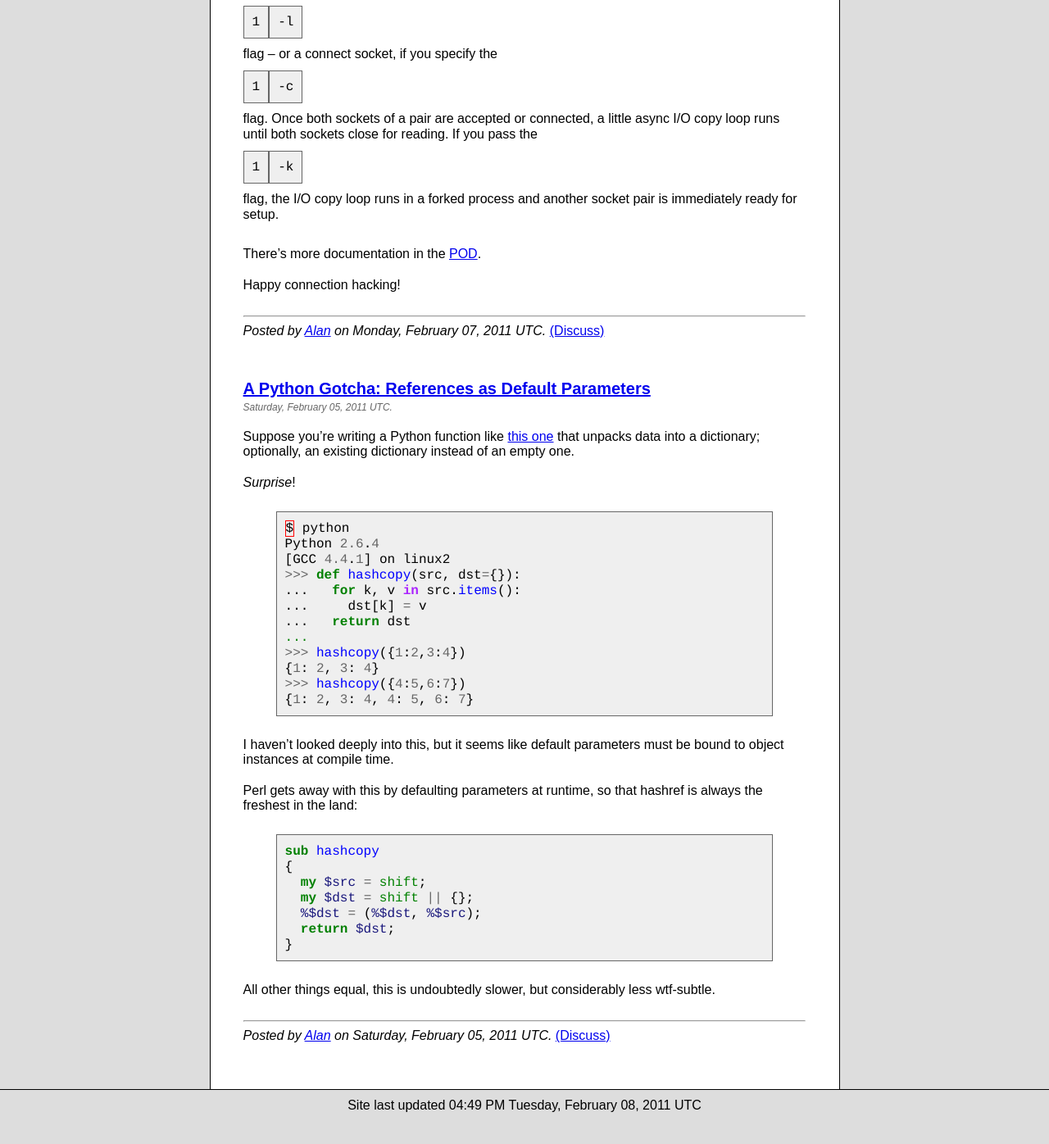
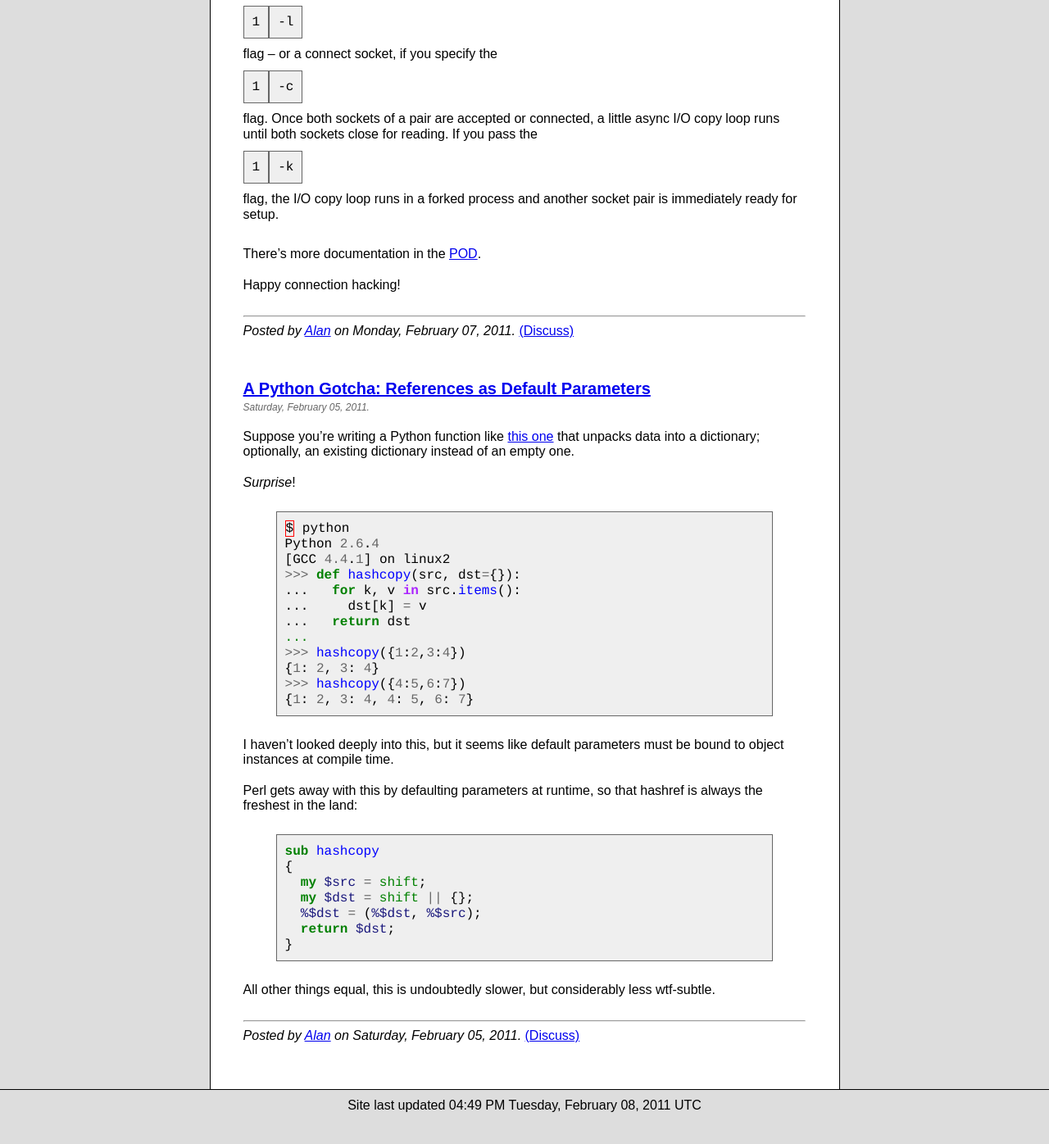
Before and after one commit to acg/acg.github.com, a Jekyll site: the page built from index.html, in a window 1280 px wide and 1400 px high, scrolled down 2527 px. Shown: the top 1396 px of the window at 82% size. Built offline with Jekyll 4.4.1, drawn with Linux system fonts in a browser that asks for light colours; Markdown is read by kramdown in place of the engine named in the settings; some of the changed text lies outside the part shown.

Commit message:
don't show timezones in post dates

```diff
--- a/_layouts/post.html
+++ b/_layouts/post.html
@@ -8,11 +8,11 @@
       <div class="col1">
         <div class="post">
           <h2>{{ page.title | escape }}</h2>
-          <div class="top-date">{{ page.date | date: "%A, %B %d, %Y %Z" }}.</div>
+          <div class="top-date">{{ page.date | date: "%A, %B %d, %Y" }}.</div>
           <div class="content">
           {{ content }}
           </div>
-          <em>Posted by <a href="mailto:{{ site.author.email | escape }}">{{ site.author.name | escape }}</a> on {{ page.date | date: "%A, %B %d, %Y %Z" }}.</em> <a href="#comments">(Discuss)</a>
+          <em>Posted by <a href="mailto:{{ site.author.email | escape }}">{{ site.author.name | escape }}</a> on {{ page.date | date: "%A, %B %d, %Y" }}.</em> <a href="#comments">(Discuss)</a>
           <br/>
           <a name="comments"></a>
           <br/>
--- a/index.html
+++ b/index.html
@@ -7,11 +7,11 @@ root: .
 {% for post in site.posts limit:2 %}
 <div class="post">
   <h2><a href="{{ page.root }}{{ post.url | escape }}">{{ post.title | escape }}</a></h2>
-  <div class="top-date">{{ post.date | date: "%A, %B %d, %Y %Z" }}.</div>
+  <div class="top-date">{{ post.date | date: "%A, %B %d, %Y" }}.</div>
   <div class="content">
   {{ post.content }}
   </div>
   <hr/>
-  <em>Posted by <a href="mailto:{{ site.author.email | escape }}">{{ site.author.name | escape }}</a> on {{ post.date | date: "%A, %B %d, %Y %Z" }}.</em> <a href="{{ page.root }}{{ post.url | escape }}#comments">(Discuss)</a>
+  <em>Posted by <a href="mailto:{{ site.author.email | escape }}">{{ site.author.name | escape }}</a> on {{ post.date | date: "%A, %B %d, %Y" }}.</em> <a href="{{ page.root }}{{ post.url | escape }}#comments">(Discuss)</a>
 </div> <!-- #post -->
 {% endfor %}
```
